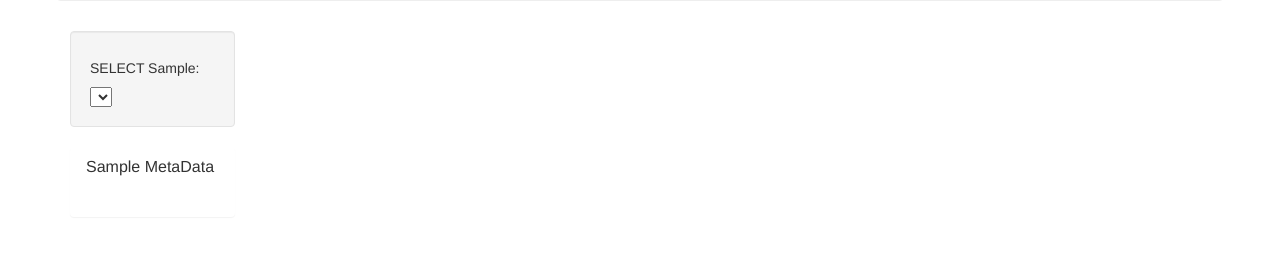
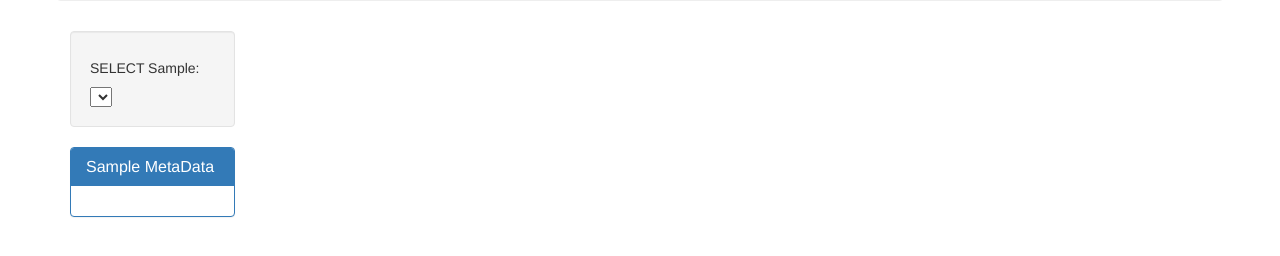
Before and after one commit to HBarker74582/plotly-challenge, a Flask app: page / in a window 1280 px wide. Shown: the part 239-495 px from the top of the page. Run offline with Flask 2, Linux system fonts and the light colour scheme; data that the repository does not hold is empty; some libraries are stand-ins or nearby versions.

Commit message:
more updates to plots

```diff
--- a/Belly_Button_Biodiversity/static/js/app.js
+++ b/Belly_Button_Biodiversity/static/js/app.js
@@ -14,20 +14,21 @@ function buildMetadata(sample) {
     sampleMetadata.html("");
     Object.entries(data).forEach(([key, value]) => {
       sampleMetadata.append("p").text(`${key}: ${value}`);
-      console.log(data);
+      // console.log(data);
     });
     var gaugeChart = [
       {
-        domain: { x: [2, 9], y: [0, 9] },
+        domain: { x: [0, 1], y: [0, 1] },
         value: data.WFREQ,
         title: { text: "Scrubs per Week" },
         type: "indicator",
-        mode: "gauge+number"
+        mode: "gauge+number",
+        gauge: { axis: { range: [null, 9] } }
       }
     ];
 
-    // var layout = { width: 600, height: 500, margin: { t: 0, b: 0 } };
-    Plotly.newPlot("gauge", gaugeChart);
+    var layout = { width: 400, height: 500, margin: { t: 0, b: 0 } };
+    Plotly.newPlot("gauge", gaugeChart, layout);
   });
 
   // BONUS: Build the Gauge Chart
@@ -40,7 +41,7 @@ function buildMetadata(sample) {
 function buildCharts(sample) {
 
   d3.json(`/samples/${sample}`).then(function (data) {
-    console.log(data.otu_labels);
+    // console.log(data.otu_labels);
 
     var sampleValues = data.sample_values;
     var otuID = data.otu_ids;
@@ -52,7 +53,8 @@ function buildCharts(sample) {
       mode: "markers",
       text: otuLabels,
       marker: {
-        size: sampleValues
+        size: sampleValues,
+        color: otuID
       }
     }];
 
--- a/Belly_Button_Biodiversity/templates/index.html
+++ b/Belly_Button_Biodiversity/templates/index.html
@@ -24,7 +24,7 @@
             <h5>SELECT Sample:</h5>
             <select id="selDataset" onchange="optionChanged(this.value)"></select>
           </div>
-          <div class="panel panel-dark">
+          <div class="panel panel-primary">
             <div class="panel-heading">
               <h3 class="panel-title">Sample MetaData</h3>
             </div>
```
